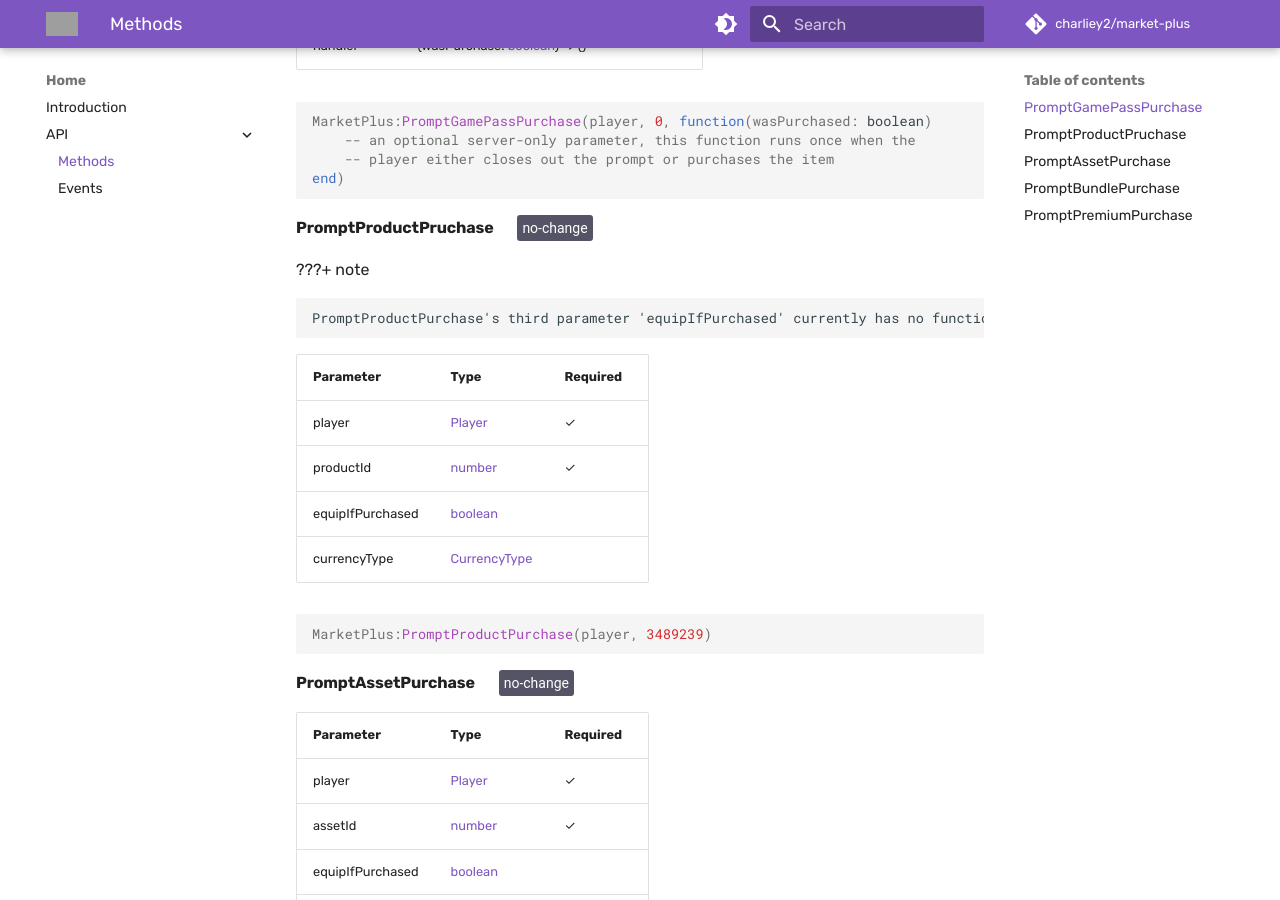
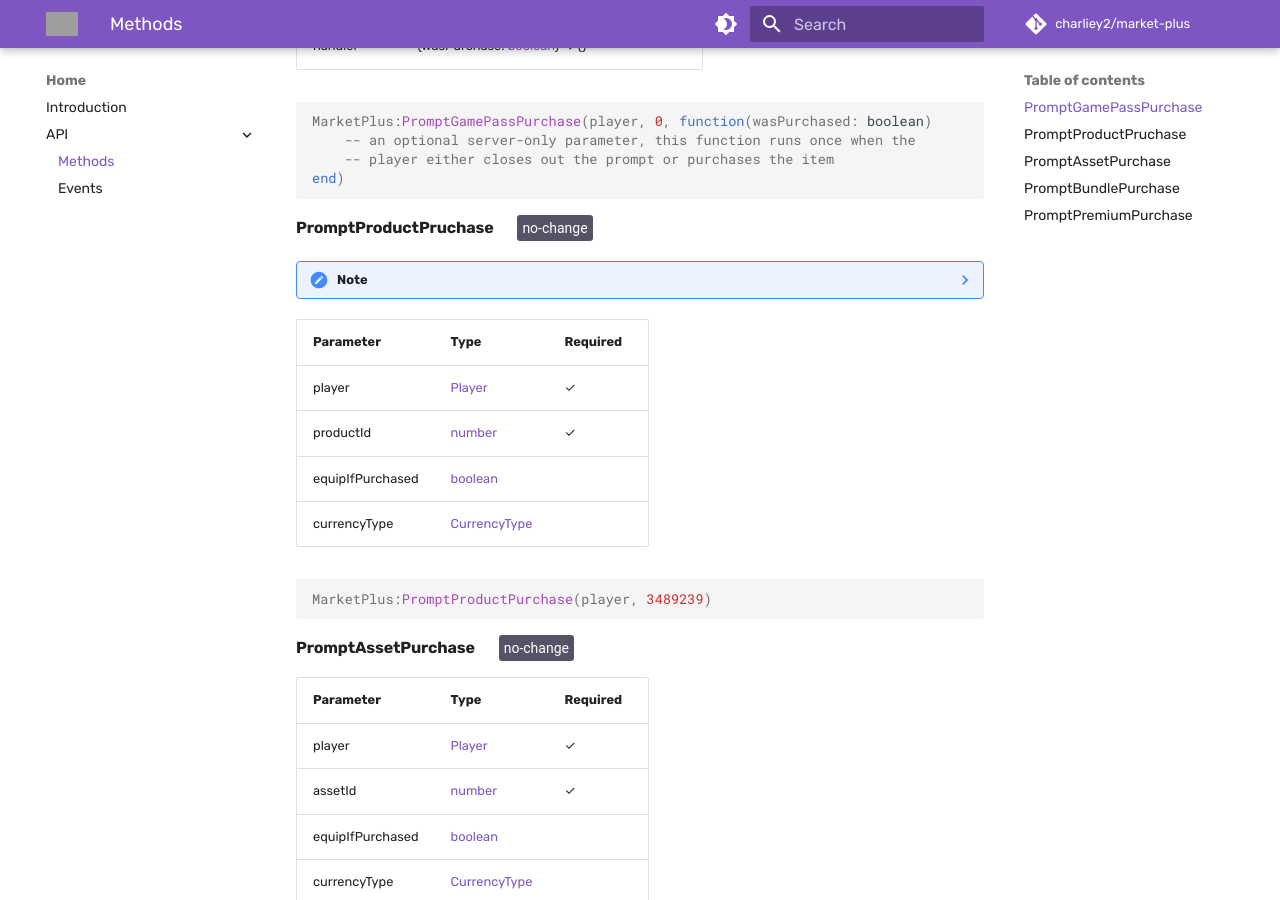
Before and after one commit to charliey2/market-plus, an MkDocs documentation site: the page built from docs/api/methods.md, in a window 1280 px wide and 900 px high, scrolled down 655 px. Built offline with MkDocs 1.6.1 and Material for MkDocs 9.7.7, drawn with Linux system fonts in a browser that asks for light colours; comment, search, counter and statistics services are not loaded; grey boxes are pictures that could not be loaded.

Commit message:
asset upload

```diff
--- a/docs/api/methods.md
+++ b/docs/api/methods.md
@@ -27,8 +27,7 @@
 #### PromptProductPruchase
 {no-change}
 
-???+ note
-
+??? note
     PromptProductPurchase's third parameter 'equipIfPurchased' currently has no functionality and was most likely and oversight by Roblox.
 
 | Parameter | Type | Required |
--- a/mkdocs.yml
+++ b/mkdocs.yml
@@ -12,8 +12,8 @@
 site_dir: docs_build
 
 theme:
-  logo: https://github.com/charliey2/market-plus/blob/gh-pages/assets/images/logo.png?raw=true
-  favicon: https://github.com/charliey2/market-plus/blob/gh-pages/assets/images/logo.png?raw=true
+  logo: https://iili.io/HkDska2.png
+  favicon: https://iili.io/HkDska2.png
   name: material
   features:
     - navigation.tabs
@@ -63,6 +63,7 @@
   - toc:
       permalink: true
   - pymdownx.superfences
+  - pymdownx.details
 
 nav:
   - Home:
```
Also changed, not shown: docs/assets/full_logo-02.png (added), docs/assets/logo.png (added), docs/assets/logo_background.png (added).
